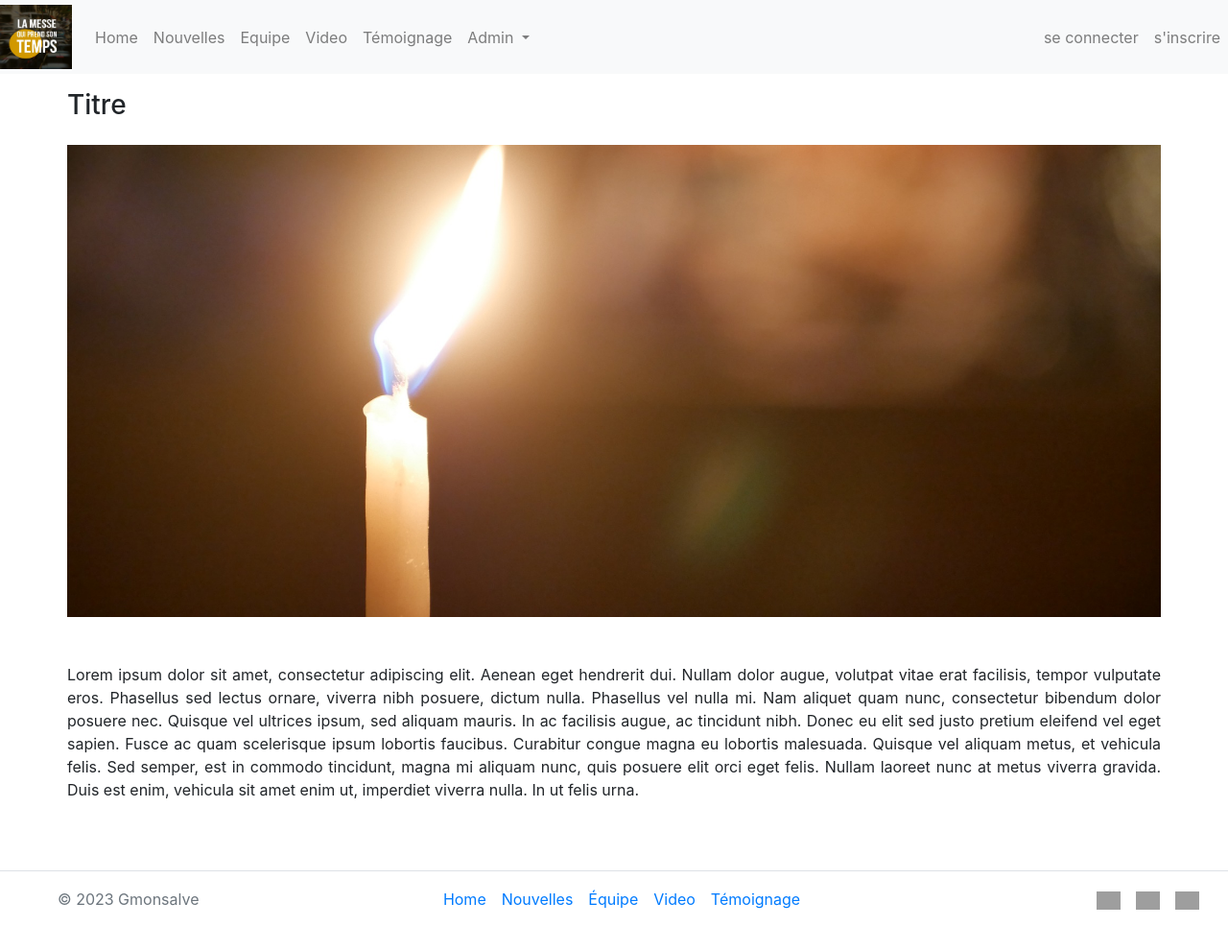
After one commit to gamonsalve/CS50FinalProject, a Flask app: page /nouvelles in a window 1280 px wide. The commit adds this page. Shown: the whole page at 96% size. Run offline with Flask 3, Linux system fonts and the light colour scheme; grey boxes are pictures that could not be loaded.

Commit message:
Most of the views are done

```diff
--- a/project/app.py
+++ b/project/app.py
@@ -1,7 +1,43 @@
 from flask import Flask, flash, redirect, render_template, request, session
-
+from werkzeug.security import check_password_hash, generate_password_hash
 app=Flask(__name__)
 
 @app.route("/")
 def index():
     return render_template("index.html")
+
+
+
+@app.route("/nouvelles")
+def news():
+    return render_template("news_viewer.html")
+
+@app.route("/equipe")
+def team():
+    return render_template("team.html")
+
+@app.route("/login")
+def login():
+    return render_template("login.html")
+
+@app.route("/signup")
+def signup():
+    return render_template("signup.html")
+
+@app.errorhandler(404)
+def page_not_found(e):
+    return render_template('404.html'), 404
+
+#### Helper Functions #####
+def login_required(f):
+    """
+    Decorate routes to require login.
+
+    http://flask.pocoo.org/docs/0.12/patterns/viewdecorators/
+    """
+    @wraps(f)
+    def decorated_function(*args, **kwargs):
+        if session.get("user_id") is None:
+            return redirect("/login")
+        return f(*args, **kwargs)
+    return decorated_function
--- a/project/static/styles.css
+++ b/project/static/styles.css
@@ -32,3 +32,14 @@
 .news-background a{
   color: white;
 }
+
+.news-image{
+  width: 100%;
+  max-height: 492px;
+  object-fit: cover !important;
+}
+
+.news-container{
+  padding-left: 0%;
+  padding-right: 0%;
+}
--- a/project/templates/layout.html
+++ b/project/templates/layout.html
@@ -17,7 +17,7 @@
 </head>
 <header>
     <!-- Header goes here -->
-    <nav class="navbar fixed-top navbar-expand-lg navbar-light bg-light" style="padding:0px">
+    <nav class="navbar fixed-top navbar-expand-lg navbar-light bg-light " style="padding:0px">
         <a class="navbar-brand" href="#">
             <img src="static/MQPST_logo.jpg" class="img-responsive" width="75" height="67.4" alt="">
         </a>
@@ -27,21 +27,21 @@
         </button>
 
         <div class="collapse navbar-collapse" id="navbarSupportedContent">
-            <ul class="navbar-nav mr-auto">
+            <ul class="navbar-nav mr-auto flex-grow-1 bd-highlight">
                 <li class="nav-item" id="home">
-                    <a class="nav-link" href="/index.html">Home</a>
+                    <a class="nav-link" href="/">Home</a>
                 </li>
                 <li class="nav-item" id="nouvelles">
-                    <a class="nav-link" href="/nouvelles.html">Nouvelles</a>
+                    <a class="nav-link" href="/nouvelles">Nouvelles</a>
                 </li>
                 <li class="nav-item" id="equipe">
-                    <a class="nav-link" href="/equipe.html">Equipe</a>
+                    <a class="nav-link" href="/equipe">Equipe</a>
                 </li>
                 <li class="nav-item" id="video">
-                    <a class="nav-link" href="/video.html">Video</a>
+                    <a class="nav-link" href="/video">Video</a>
                 </li>
                 <li class="nav-item" id="temoignage">
-                    <a class="nav-link" href="/temoignage.html">Témoignage</a>
+                    <a class="nav-link" href="/temoignage">Témoignage</a>
                 </li>
                 <li class="nav-item dropdown" id="mass">
                     <a class="nav-link dropdown-toggle" href="#" id="navbarDropdown" role="button"
@@ -59,14 +59,16 @@
                     </div>
                 </li>
             </ul>
-            <!--
-            <form class="form-inline my-2 my-lg-0">
-                <input class="form-control mr-sm-2" type="search" placeholder="Search" aria-label="Search">
-                <button class="btn btn-outline-success my-2 my-sm-0" type="submit">Search</button>
-            </form>
-            -->
+            <ul class="navbar-nav mr-auto bd-highlight">
+                <a class=" navbar-nav nav-link" href="login">se connecter</a>
+            </ul>
+            <ul class="navbar-nav mr-auto bd-highlight">
+                <a class=" navbar-nav nav-link" href="signup">s'inscrire</a>
+            </ul>
+
         </div>
         </div>
+    </nav>
 </header>
 <div class="background-div"> </div>
 <main class="container-fluid p-0 text-center">
@@ -86,9 +88,10 @@
 
     <ul class="nav col-md justify-content-center list-unstyled d-flex">
         <li class="ml-3"><a href="#twitter" class="my-anchor">Home</a></li>
-        <li class="ml-3"><a href="#twitter" class="my-anchor">Activities</a></li>
-        <li class="ml-3"><a href="#facebook" class="my-anchor">Church Finder</a></li>
-        <li class="ml-3"><a href="#instagram" class="my-anchor">Eucharist</a></li>
+        <li class="ml-3"><a href="#twitter" class="my-anchor">Nouvelles</a></li>
+        <li class="ml-3"><a href="#facebook" class="my-anchor">Équipe</a></li>
+        <li class="ml-3"><a href="#instagram" class="my-anchor">Video</a></li>
+        <li class="ml-3"><a href="#instagram" class="my-anchor">Témoignage</a></li>
     </ul>
 
     <ul class="nav col-md justify-content-end list-unstyled d-flex">
--- /dev/null
+++ b/project/templates/news_viewer.html
@@ -0,0 +1,23 @@
+{% extends "layout.html" %}
+{%block title%}
+Accueil
+{% endblock%}
+{% block main %}
+<div class="container news-container">
+    <h3 class="text-justify py-3">Titre</h3>
+
+        <img src="/static/photo1.jpg" class="img-fluid news-image" alt="Responsive image">
+    <br>
+    <p class="text-justify py-5">
+        Lorem ipsum dolor sit amet, consectetur adipiscing elit. Aenean eget hendrerit dui. Nullam dolor augue, volutpat
+        vitae erat facilisis, tempor vulputate eros. Phasellus sed lectus ornare, viverra nibh posuere, dictum nulla.
+        Phasellus vel nulla mi. Nam aliquet quam nunc, consectetur bibendum dolor posuere nec. Quisque vel ultrices
+        ipsum, sed aliquam mauris. In ac facilisis augue, ac tincidunt nibh. Donec eu elit sed justo pretium eleifend
+        vel eget sapien. Fusce ac quam scelerisque ipsum lobortis faucibus. Curabitur congue magna eu lobortis
+        malesuada. Quisque vel aliquam metus, et vehicula felis. Sed semper, est in commodo tincidunt, magna mi aliquam
+        nunc, quis posuere elit orci eget felis. Nullam laoreet nunc at metus viverra gravida. Duis est enim, vehicula
+        sit amet enim ut, imperdiet viverra nulla. In ut felis urna.
+    </p>
+</div>
+<!-- ends -->
+{% endblock %}
```
Also changed, not shown: project/templates/404.html (added, +10 -0 lines), project/templates/login.html (added, +21 -0 lines), project/templates/signup.html (added, +25 -0 lines), project/templates/team.html (added, +32 -0 lines).
